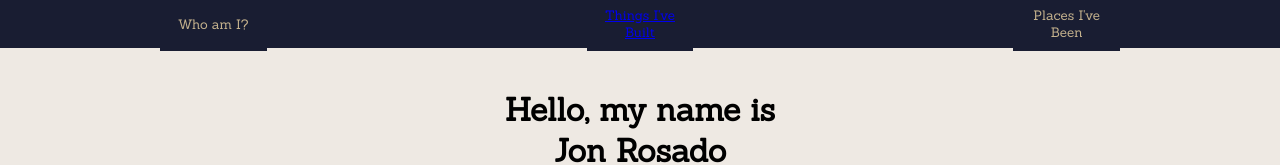
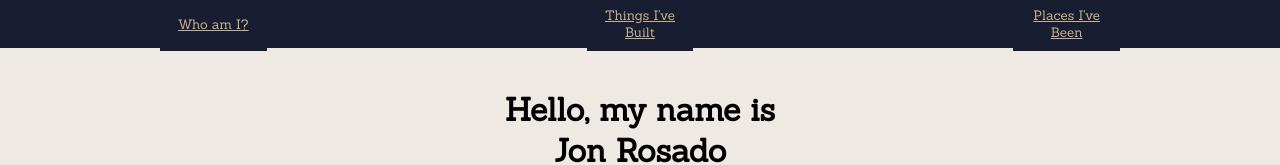
Before and after one commit to johnnybee4e/personal-site, a React (Create React App) app: page / in a window 1280 px wide. Shown: the top 165 px of the page. Built offline with nearby package versions, Linux system fonts and the light colour scheme.

Commit message:
feat(add): added anchor tags to rest of navbar, still need to account for navbar at the top of the screen

```diff
--- a/public/index.html
+++ b/public/index.html
@@ -9,7 +9,7 @@
     <link href="https://fonts.googleapis.com/css?family=Sanchez" rel="stylesheet">
     <title>React App</title>
   </head>
-  <body data-spy="scroll" data-target=".navbar">
+  <body data-spy="scroll" data-target=".navbar" data-offset='0'>
     <noscript>
       You need to enable JavaScript to run this app.
     </noscript>
--- a/src/About.jsx
+++ b/src/About.jsx
@@ -11,7 +11,7 @@ export default class About extends Component {
       src="fullstack-headshot-3.png"
       alt=""
       />
-      <h2 className="Body-title">Who am I?</h2>
+      <h2 id="About-me" className="Body-title">Who am I?</h2>
       <p className="Body-text">
       I am a full stack software engineer. I have experience building responsive front-end interfaces using React, React Native, Redux, HTML, and CSS, as well as RESTful APIs and with Node, Express, PostgresQL, and Sequelize.
 
--- a/src/App.css
+++ b/src/App.css
@@ -3,6 +3,12 @@
   font-family: Sanchez;
 }
 
+body {
+  position: relative;
+}
+ a {
+   color: #c6b38e;
+ }
 .App {
   text-align: center;
   display: flex;
--- a/src/Experience.jsx
+++ b/src/Experience.jsx
@@ -5,7 +5,7 @@ export default class Experience extends Component {
   render() {
     return (
       <div className="Info-card">
-      <h2 className="Body-Title">Experience</h2>
+      <h2 id="Experience" className="Body-Title">Experience</h2>
       <h3 className="Company-name">Fullstack Academy<br/> Teaching Fellow</h3>
       <p>Af meditation marfa copper mug butcher affogato YOLO chia pitchfork schlitz vice craft beer austin polaroid. You probably haven't heard of them yuccie godard hoodie 8-bit farm-to-table. Actually truffaut flexitarian austin. Truffaut banjo humblebrag jean shorts forage bicycle rights four loko kombucha kickstarter chambray small batch taiyaki. Kickstarter copper mug chambray four dollar toast, viral austin plaid jianbing man braid. Bespoke XOXO ennui williamsburg coloring book sartorial taiyaki.</p>
       <h3 className="Company-name">MixyPaws<br/>Training Manager</h3>
--- a/src/Header.jsx
+++ b/src/Header.jsx
@@ -6,9 +6,9 @@ export default class Header extends Component {
     return (
       <div className="navbar">
         <header className="App-header">
-        <button className="Header-button">Who am I?</button>
-        <button className="Header-button"> <a href="#projects">Things I've Built</a></button>
-        <button className="Header-button">Places I've Been</button>
+        <button className="Header-button"><a href="#About-me">Who am I?</a></button>
+        <button className="Header-button"><a href="#Projects">Things I've Built</a></button>
+        <button className="Header-button"><a href="#Experience">Places I've Been</a></button>
         </header>
       </div>
     );
--- a/src/Projects.jsx
+++ b/src/Projects.jsx
@@ -4,7 +4,7 @@ export default class Projects extends Component {
   render() {
     return (
       <div className="Body-container">
-        <h2 id="projects" className="Body-title">Things I've Built</h2>
+        <h2 id="Projects" className="Body-title">Things I've Built</h2>
         <h3 className="Project-name">WalkerPal</h3>
         <div className="Project-container">
           <div className="Project-video-container">
```
